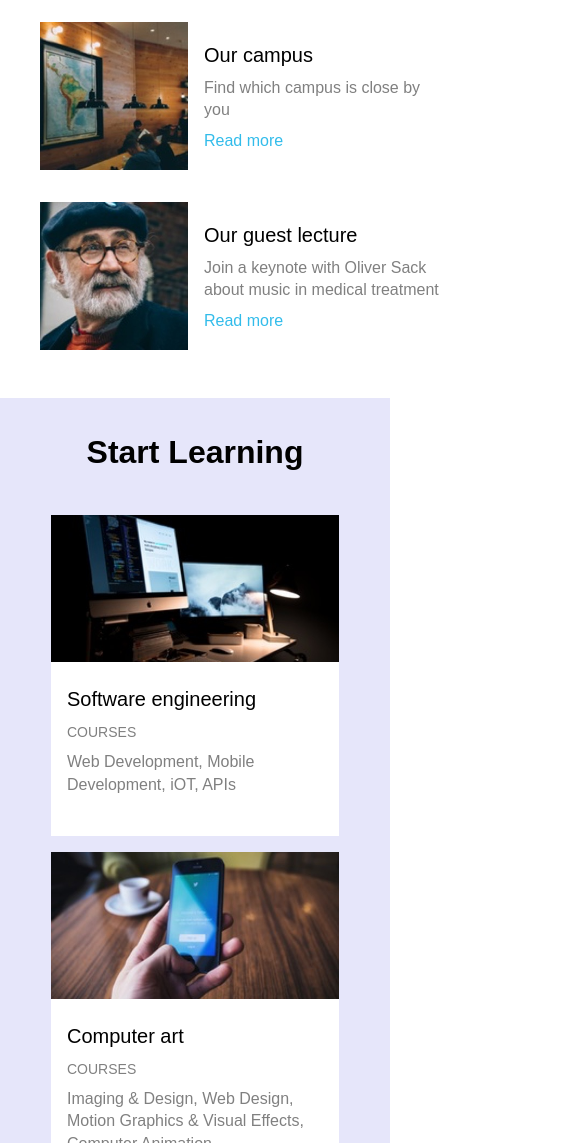
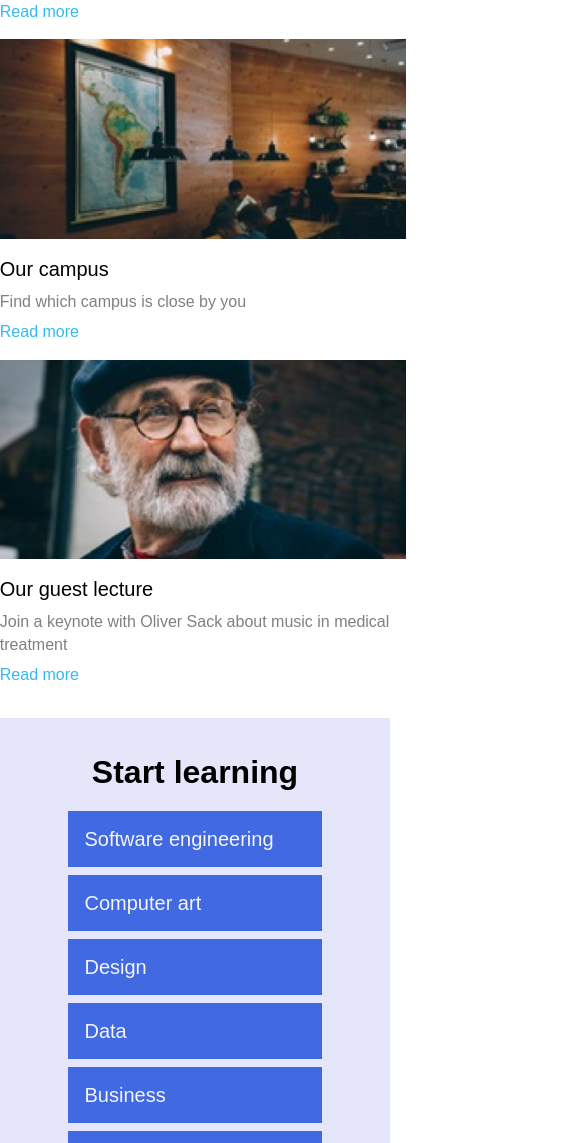
Before and after one commit to danarin21/Colmar-Academy, a plain HTML site: page index.html in a window 390 px wide. Shown: the part 857-2000 px from the top of the page, 573 px wide, since content can reach past the window. Drawn offline with Linux system fonts and the light colour scheme.

Commit message:
Finished Mobile

```diff
--- a/index.html
+++ b/index.html
@@ -62,7 +62,8 @@
       </div>
       <div class="card-stack">
         <div class="card card-1">
-          <img src="resources/images/information-orientation.jpg" class="thumbnail">
+          <img src="resources/images/information-orientation.jpg" class="desktop-thumbnail">
+          <img src="resources/images/information-orientation-mobile.jpg" class="mobile-thumbnail">
           <div class="info">
             <h3>Orientation date</h3>
             <p>Tue 10/11 & Wed 10/12: 8am-3pm</p>
@@ -70,7 +71,8 @@
           </div>
         </div>
         <div class="card card-2">
-          <img src="resources/images/information-campus.jpg" class="thumbnail">
+          <img src="resources/images/information-campus.jpg" class="desktop-thumbnail">
+          <img src="resources/images/information-campus-mobile.jpg" class="mobile-thumbnail">
           <div class="info">
             <h3>Our campus</h3>
             <p>Find which campus is close by you</p>
@@ -78,7 +80,8 @@
           </div>
         </div>
         <div class="card card-3">
-          <img src="resources/images/information-guest-lecture.jpg" class="thumbnail">
+          <img src="resources/images/information-guest-lecture.jpg" class="desktop-thumbnail">
+          <img src="resources/images/information-guest-lecture-mobile.jpg" class="mobile-thumbnail">
           <div class="info">
             <h3>Our guest lecture</h3>
             <p>Join a keynote with Oliver Sack about music in medical treatment</p>
@@ -93,8 +96,8 @@
 
   <section class="courses-module">
       <div class="container">
-        <h2>Start Learning</h2>
-        <div class="grid">
+        <h2>Start learning</h2>
+        <div class="grid-desktop">
           <div class="course">
             <img src="resources/images/course-software.jpg">
             <div class="details">
@@ -144,13 +147,33 @@
             </div>
           </div>
       </div>
+      <div class ="tiles-mobile">
+        <div class="button">
+          <h3>Software engineering</h3>
+        </div>
+        <div class="button">
+          <h3>Computer art</h3>
+        </div>
+        <div class="button">
+          <h3>Design</h3>
+        </div>
+        <div class="button">
+          <h3>Data</h3>
+        </div>
+        <div class="button">
+          <h3>Business</h3>
+        </div>
+        <div class="button">
+          <h3>Marketing</h3>
+        </div>
+      </div>
     </div>
   </section>
 
     <!-- Thesis Exhibit -->
 
   <section class="thesis-exhibit">
-    <h2> Thesis Exhibit</h2>
+    <h2> Thesis exhibit</h2>
     <div class ="thesis rectangle">
       <div class="feature-2">
         <video autoplay loop controls class="vidHero" src="resources/videos/thesis.mp4"></video>
@@ -160,14 +183,14 @@
         eget magna laoreet, efficutur dolor consequat, tristique ligula."</p>
       </div>
       <div class="card-stack">
-        <div class="card card-1">
+        <div class="cards card-1">
           <img src="resources/images/thesis-fisma.jpg" class="thumbnail">
           <div class="info">
             <h3>Fisma: Design and life</h3>
             <p>Designer showcase of new prototype product</p>
           </div>
         </div>
-        <div class="card">
+        <div class="cards">
           <img src="resources/images/thesis-now-and-then.jpg" class="thumbnail">
           <div class="info">
             <h3>Now and then</h3>
@@ -180,7 +203,7 @@
 
     <!-- Footer -->
 
-    <footer>
+    <footer class="container">
       <div class="legal">
         <p>© 2016 Colmar Academy. All rights reserved</p>
         <div class="links">
--- a/resources/css/style.css
+++ b/resources/css/style.css
@@ -141,7 +141,7 @@ nav.menu-mobile {
   color: whitesmoke;
 }
 
-/* Mobile */
+/* Main Banner Mobile */
 @media only screen and (max-width: 768px) {
 
   .banner img.hero {
@@ -169,6 +169,7 @@ nav.menu-mobile {
 
   .feature-block .button {
     width: 100%;
+    margin-top: 1.5rem;
   }
 }
 
@@ -221,9 +222,13 @@ nav.menu-mobile {
   width: 26.4rem;
 }
 
-.card img {
+img.desktop-thumbnail {
   width: 35%;
   padding: 1rem;
+}
+
+img.mobile-thumbnail {
+  display: none;
 }
 
 .card-1 img {
@@ -235,7 +240,7 @@ nav.menu-mobile {
 }
 
 .card .info p {
-  padding: .5rem 0;
+  margin: .5rem 0;
 }
 
 .card .info a {
@@ -244,29 +249,44 @@ nav.menu-mobile {
   opacity: .8;
 }
 
-/* Mobile Info */
+/* Info Mobile */
 @media only screen and (max-width: 768px) {
 
   .information-module {
+    margin: 1rem;
+    display: flex;
     flex-direction: column;
-    max-width: 100%;
+    justify-content: center;
+    align-items: center;
   }
 
   .feature-1 {
     display: none;
   }
 
-  .card-stack {
-    justify-content: flex-start;
+  .card-stack .card {
+    display: flex;
+    flex-direction: column;
+    align-items: flex-start;
   }
 
-  .card {
-    height: auto;
+  img.desktop-thumbnail {
+    display: none;
   }
 
-  .card img {
+  img.mobile-thumbnail {
     width: 100%;
     height: auto;
+    margin: 0 auto;
+    display: flex;
+  }
+
+  .card .info {
+    margin: 1rem 1rem;
+  }
+
+  .card .info p {
+    display: block;
   }
 }
 
@@ -285,11 +305,15 @@ nav.menu-mobile {
   text-align: center;
 }
 
-.grid {
+.grid-desktop {
   display: flex;
   flex-wrap: wrap;
   justify-content: center;
   margin: 2rem 0;
+}
+
+.tiles-mobile {
+  display: none;
 }
 
 .course {
@@ -322,6 +346,38 @@ nav.menu-mobile {
   padding-bottom: 1.5rem;
 }
 
+/* Courses Mobile*/
+@media only screen and (max-width: 768px) {
+
+  .grid-desktop {
+    display: none;
+  }
+
+  .tiles-mobile {
+    display: flex;
+    flex-direction: column;
+    justify-content: center;
+    align-items: center;
+    margin: 1rem 0 2rem 0;
+  }
+
+  .tiles-mobile .button {
+    width: 100%;
+    padding: 1rem;
+    background-color: royalblue;
+    text-align: center;
+    line-height: 1.5rem;
+    margin-bottom: .5rem;
+  }
+
+  .tiles-mobile h3 {
+    text-align: left;
+    color: whitesmoke;
+  }
+
+
+}
+
   /* Thesis Exhibit */
 
 .thesis-exhibit {
@@ -342,18 +398,12 @@ nav.menu-mobile {
 
 .feature-2 {
     width: 62%; /* adjusted to match image banner image */
-    padding-right: 1.5rem;
+    margin-right: 1.5rem;
 }
 
 .feature-2 video.vidHero {
     width: 100%;
     height: auto;
-}
-
-.feature-2 .vidHero {
-  width: 60%;
-  height: auto;
-  vertical-align: top;
 }
 
 .feature-2 h3 {
@@ -368,34 +418,53 @@ nav.menu-mobile {
 
   /* Thesis card stacks */
 
-  .card-stack {
+  .thesis .card-stack {
     display: flex;
     flex-direction: column;
     justify-content: flex-start;
   }
 
-  .card {
+  .thesis .cards {
     display: flex;
     justify-content: flex-start;
     align-items: center;
     width: 26.43rem;
   }
 
-  .card img {
+  .thesis .cards img {
     width: 35%;
     padding: 1rem;
   }
 
-  .card-1 img {
+  .thesis .card-1 img {
     padding-top: 0;
   }
 
-  .card .info {
+  .thesis .card .info {
     display: block;
   }
 
-  .card .info p {
+  .thesis .card .info p {
     padding: .5rem 0;
+  }
+
+  @media only screen and (max-width: 768px) {
+    .thesis-exhibit .card-stack {
+      display: none;
+    }
+
+    .thesis {
+      justify-content: center;
+    }
+
+    .thesis .feature-2 {
+      width: 100%;
+      margin: 0 auto;
+    }
+
+    .thesis .feature-2 h3, p {
+      display: none;
+    }
   }
 
 /* Footer */
@@ -409,7 +478,7 @@ footer .legal {
   display: flex;
   justify-content: space-between;
   align-items: flex-start;
-  padding: 2rem 1.5rem;
+  margin: 2rem 1.5rem;
 }
 
 footer a {
@@ -420,3 +489,16 @@ footer a {
 footer .links a:nth-child(2n) {
   padding-left: .5rem;
 }
+
+/* Footer Mobile */
+@media only screen and (max-width: 768px) {
+
+  footer .legal p {
+    margin: 1rem 1.5rem;
+    display: inline-flex;
+  }
+
+  footer .links {
+    display: none;
+  }
+}
```
